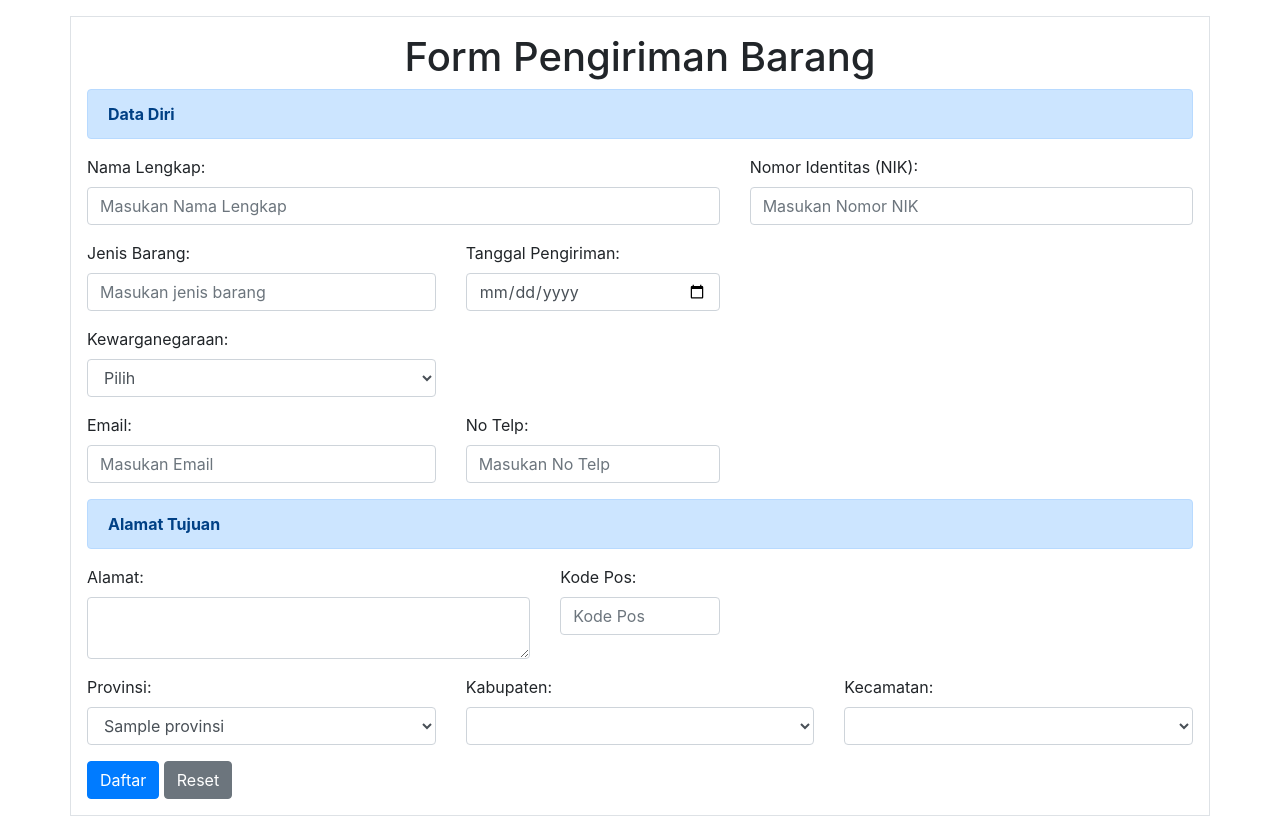
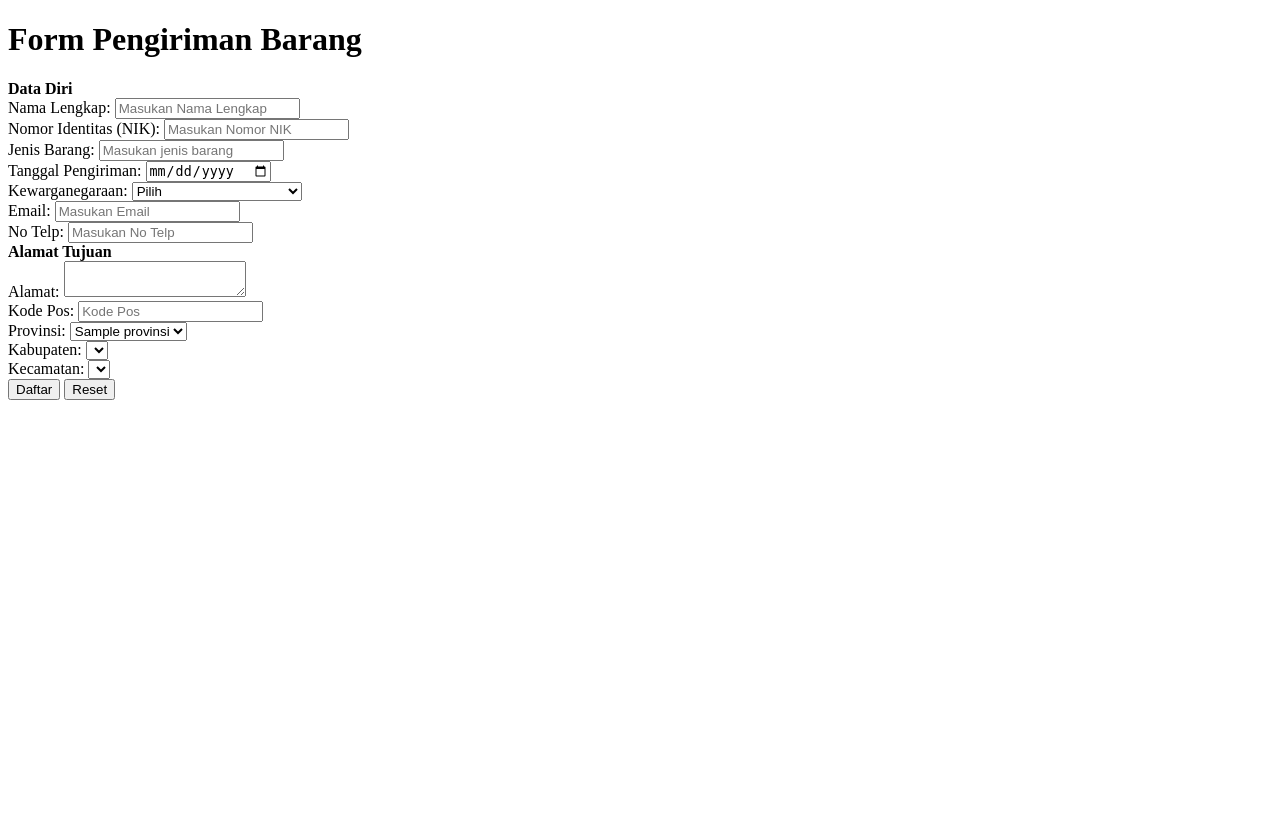
Before and after one commit to nadiafarhanii/Tugas_Meeting5, a PHP site: page / in a window 1280 px wide. After the commit the page ends 400 px from the top, so only its background shows below. Run offline with PHP 8.4, Linux system fonts and the light colour scheme; tables that the repository leaves empty or names only in its code hold one stand-in row (values such as "Sample post"); a stand-in replaces the project's code that opens the database connection; lists and menus that the app fills with data are empty; some libraries are stand-ins or nearby versions.

Commit message:
index.php
mengubah di bagian judul

```diff
--- a/index.php
+++ b/index.php
@@ -2,11 +2,6 @@
 <html lang="en">
 <head>
     <title>Data Pengiriman Barang</title>
-    <meta charset="utf-8">
-    <meta name="viewport" content="width=device-width, initial-scale=1">
-    <link rel="stylesheet" href="bootstrap/css/bootstrap.min.css">
-    <script src="jquery/jquery-3.4.1.min.js"></script>
-    <script src="bootstrap/js/bootstrap.min.js"></script>
 
 </head>
 <body>
```
